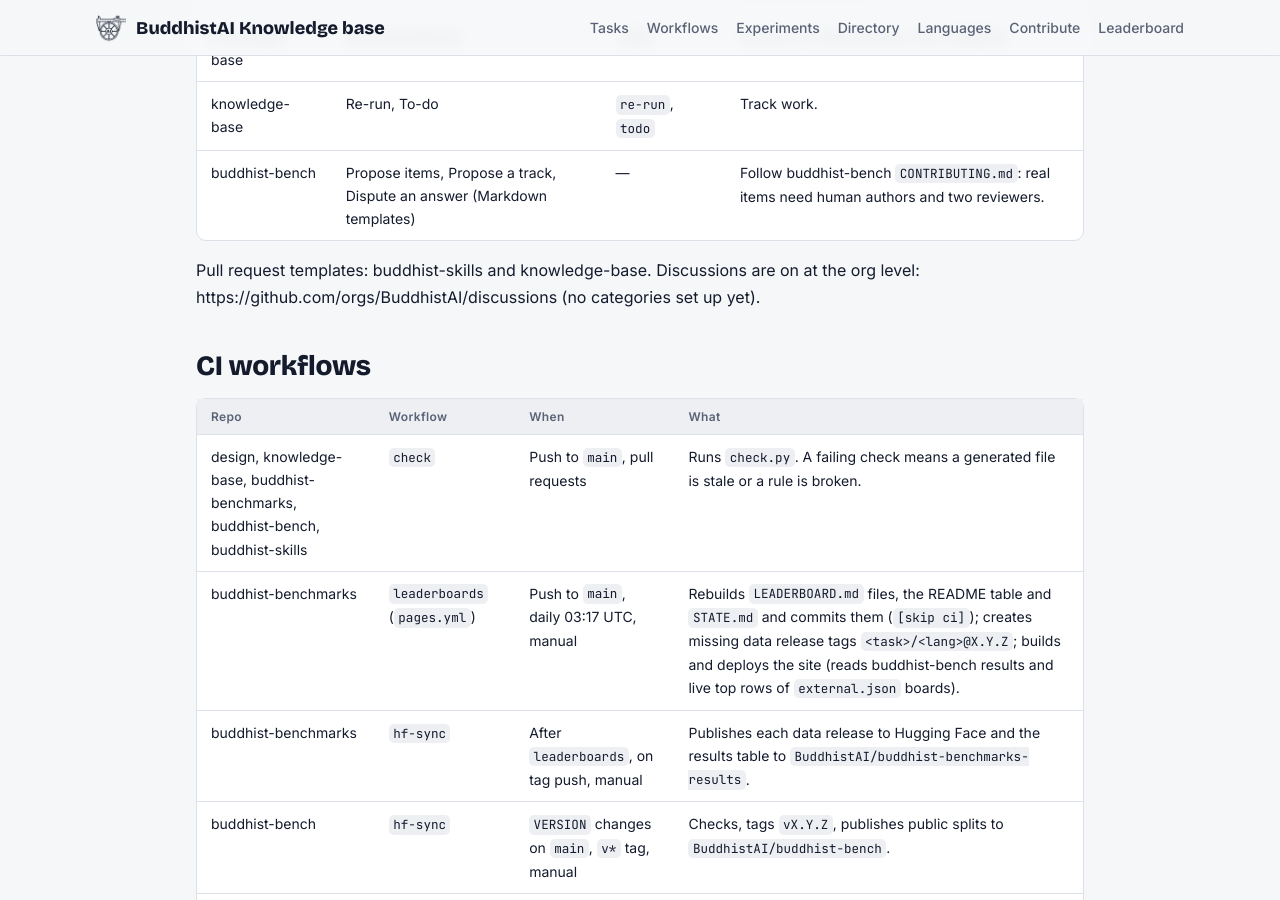
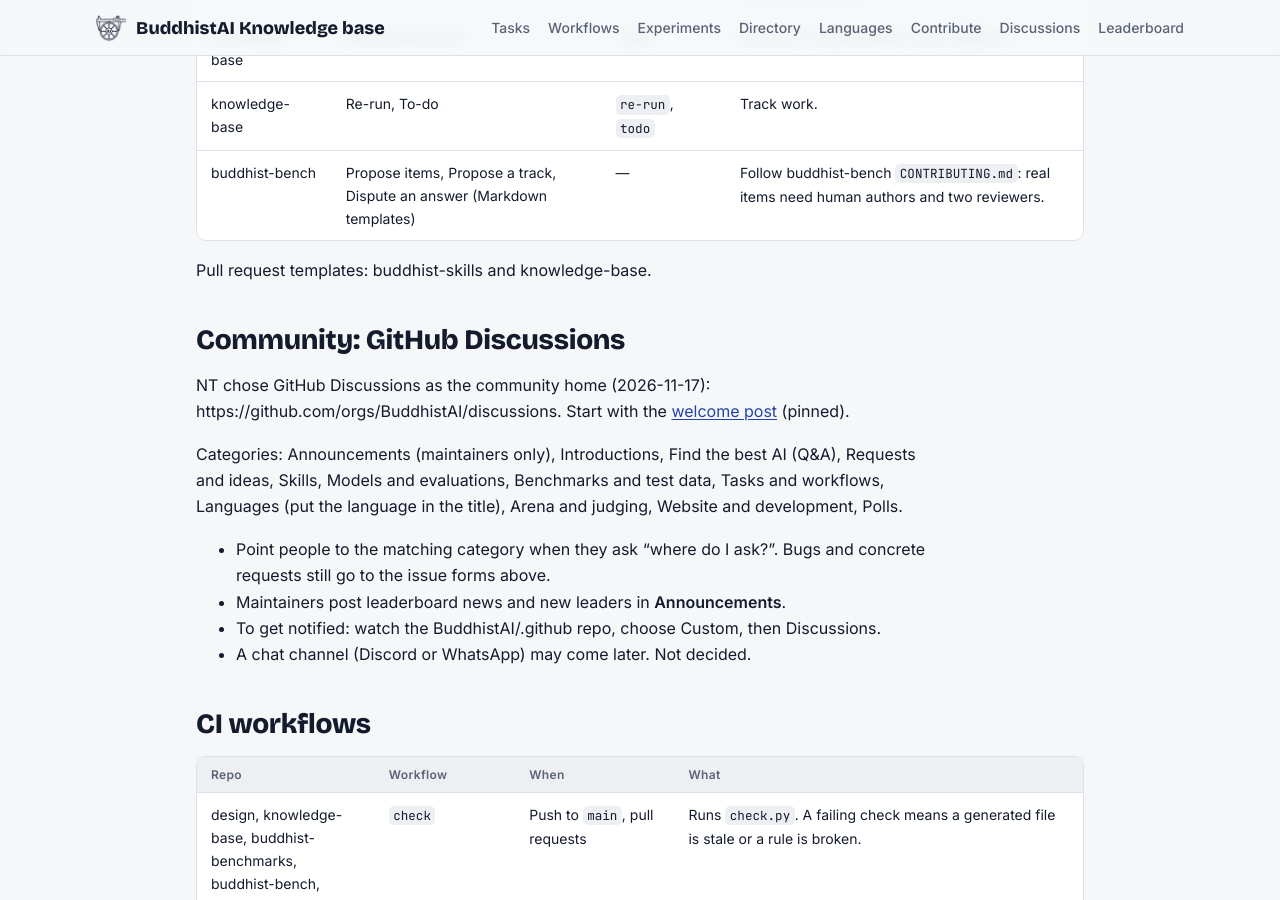
Before and after one commit to BuddhistAI/knowledge-base, a Jekyll site: the page built from handbook/architecture.md, in a window 1280 px wide and 900 px high, scrolled down 3650 px. Built offline with Jekyll 4.4.1, drawn with Linux system fonts in a browser that asks for light colours.

Commit message:
Link GitHub Discussions (community home) from the site and the handbook
Co-Authored-By: Claude Opus 5.5 <noreply@anthropic.com>
Claude-Session: https://claude.ai/code/session_012mRVgcHvoiUmjN44ifcyzd

```diff
--- a/_layouts/default.html
+++ b/_layouts/default.html
@@ -21,6 +21,7 @@
     <a href="{{ '/directory/' | relative_url }}">Directory</a>
     <a href="{{ '/languages/' | relative_url }}">Languages</a>
     <a href="{{ '/CONTRIBUTING.html' | relative_url }}">Contribute</a>
+    <a href="https://github.com/orgs/BuddhistAI/discussions">Discussions</a>
     <a href="https://buddhistai.github.io/buddhist-benchmarks/">Leaderboard</a>
   </nav>
 </div></header>
--- a/handbook/architecture.md
+++ b/handbook/architecture.md
@@ -84,7 +84,18 @@ The Skills and Benchmarks boards are public, for contributors. The Development b
 | knowledge-base | Re-run, To-do | `re-run`, `todo` | Track work. |
 | buddhist-bench | Propose items, Propose a track, Dispute an answer (Markdown templates) | — | Follow buddhist-bench `CONTRIBUTING.md`: real items need human authors and two reviewers. |
 
-Pull request templates: buddhist-skills and knowledge-base. Discussions are on at the org level: https://github.com/orgs/BuddhistAI/discussions (no categories set up yet).
+Pull request templates: buddhist-skills and knowledge-base.
+
+## Community: GitHub Discussions
+
+NT chose GitHub Discussions as the community home (2026-11-17): https://github.com/orgs/BuddhistAI/discussions. Start with the [welcome post](https://github.com/orgs/BuddhistAI/discussions/1) (pinned).
+
+Categories: Announcements (maintainers only), Introductions, Find the best AI (Q&A), Requests and ideas, Skills, Models and evaluations, Benchmarks and test data, Tasks and workflows, Languages (put the language in the title), Arena and judging, Website and development, Polls.
+
+- Point people to the matching category when they ask "where do I ask?". Bugs and concrete requests still go to the issue forms above.
+- Maintainers post leaderboard news and new leaders in **Announcements**.
+- To get notified: watch the BuddhistAI/.github repo, choose Custom, then Discussions.
+- A chat channel (Discord or WhatsApp) may come later. Not decided.
 
 ## CI workflows
 
```
Also changed, not shown: README.md (+1 -1 lines), handbook/README.md (+4 -0 lines), handbook/how-to.md (+1 -1 lines), handbook/status.md (+3 -3 lines).
